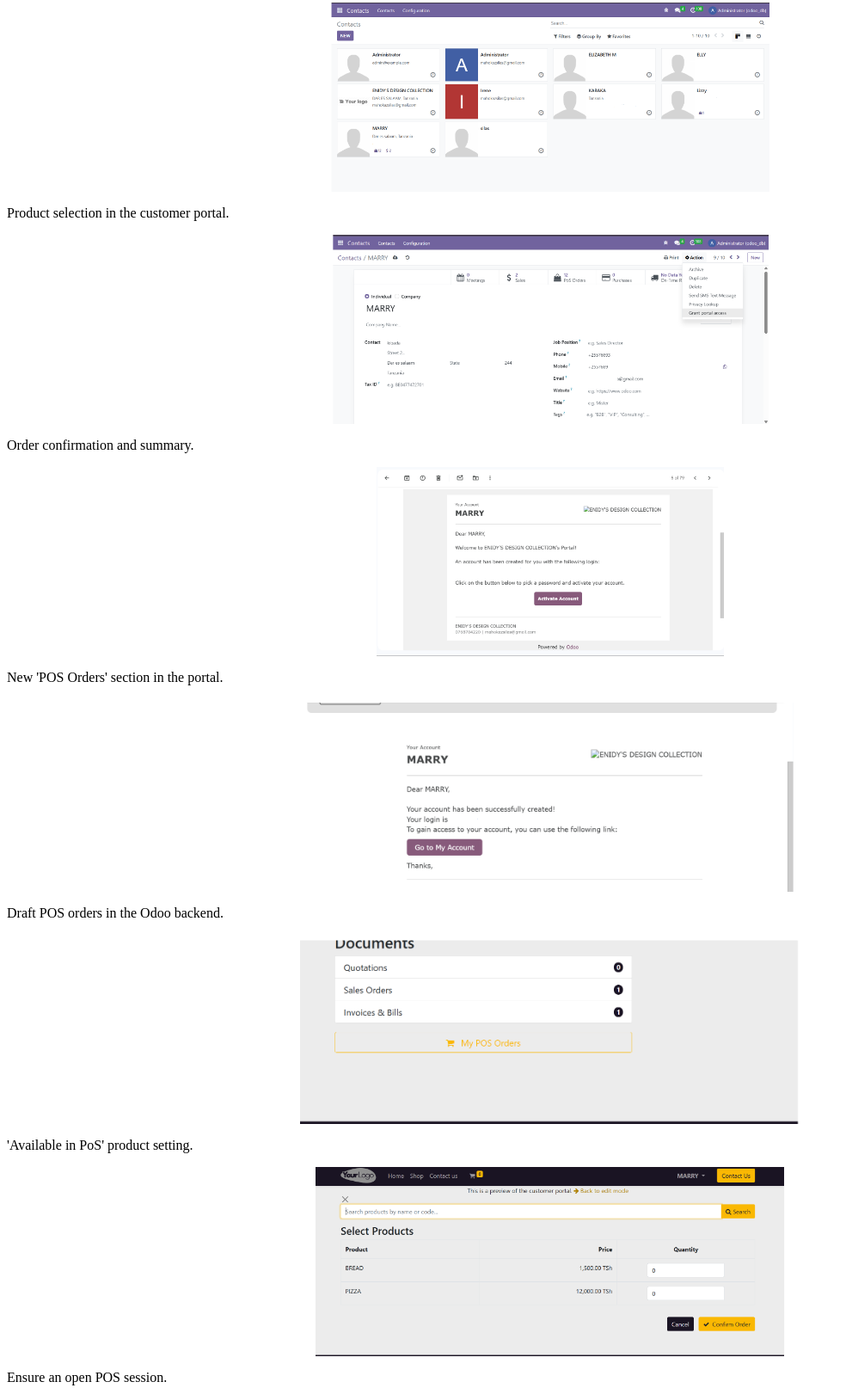
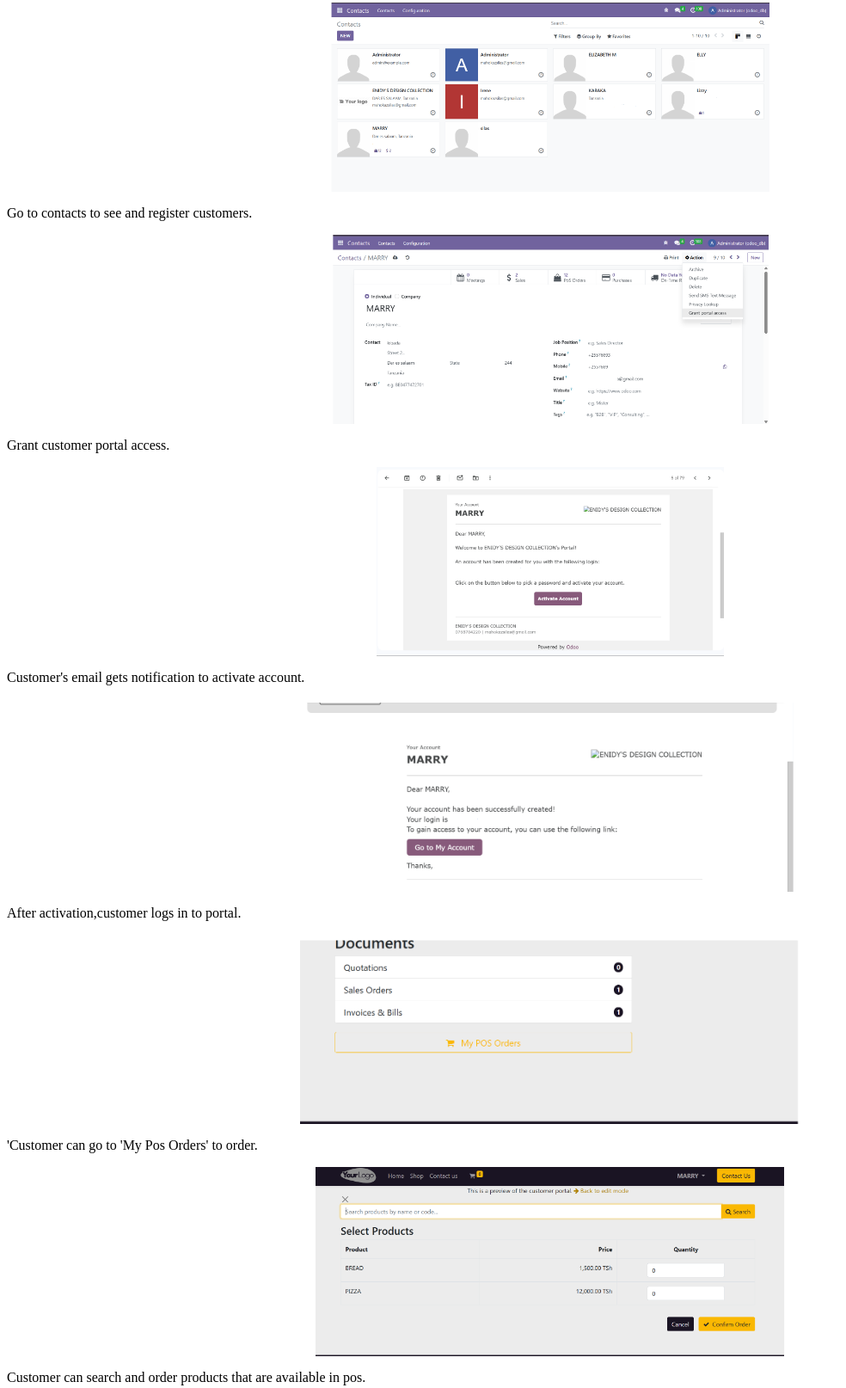
Before and after one commit to BETSILA-COMPANY/pos_portal_integration, a plain HTML site: page pos_portal_integration/static/description/index.html in a window 1280 px wide. Shown: the part 52-1666 px from the top of the page at 86% size, without its empty margins (0-984 px from the left). Drawn offline with Linux system fonts and the light colour scheme.

```diff
--- a/pos_portal_integration/static/description/index.html
+++ b/pos_portal_integration/static/description/index.html
@@ -6,15 +6,15 @@
     <div class="oe_row">
       <div class="oe_span4">
         <img src="develop_1.png" style="max-width: 100%; height: auto; max-height: 220px; display: block; margin: 0 auto;">
-        <p class="text-center">Product selection in the customer portal.</p>
+        <p class="text-center">Go to contacts to see and register customers.</p>
       </div>
       <div class="oe_span4">
         <img src="develop_2.png" style="max-width: 100%; height: auto; max-height: 220px; display: block; margin: 0 auto;">
-        <p class="text-center">Order confirmation and summary.</p>
+        <p class="text-center">Grant customer portal access.</p>
       </div>
       <div class="oe_span4">
         <img src="develop_3.png" style="max-width: 100%; height: auto; max-height: 220px; display: block; margin: 0 auto;">
-        <p class="text-center">New 'POS Orders' section in the portal.</p>
+        <p class="text-center">Customer's email gets notification to activate account.</p>
       </div>
     </div>
 
@@ -22,15 +22,15 @@
     <div class="oe_row" style="margin-top: 20px;">
       <div class="oe_span4">
         <img src="develop_4.png" style="max-width: 100%; height: auto; max-height: 220px; display: block; margin: 0 auto;">
-        <p class="text-center">Draft POS orders in the Odoo backend.</p>
+        <p class="text-center">After activation,customer logs in to portal.</p>
       </div>
       <div class="oe_span4">
         <img src="develop_5.png" style="max-width: 100%; height: auto; max-height: 220px; display: block; margin: 0 auto;">
-        <p class="text-center">'Available in PoS' product setting.</p>
+        <p class="text-center">'Customer can go to 'My Pos Orders' to order.</p>
       </div>
       <div class="oe_span4">
         <img src="develop_6.png" style="max-width: 100%; height: auto; max-height: 220px; display: block; margin: 0 auto;">
-        <p class="text-center">Ensure an open POS session.</p>
+        <p class="text-center">Customer can search and order products that are available in pos.</p>
       </div>
     </div>
 
```
